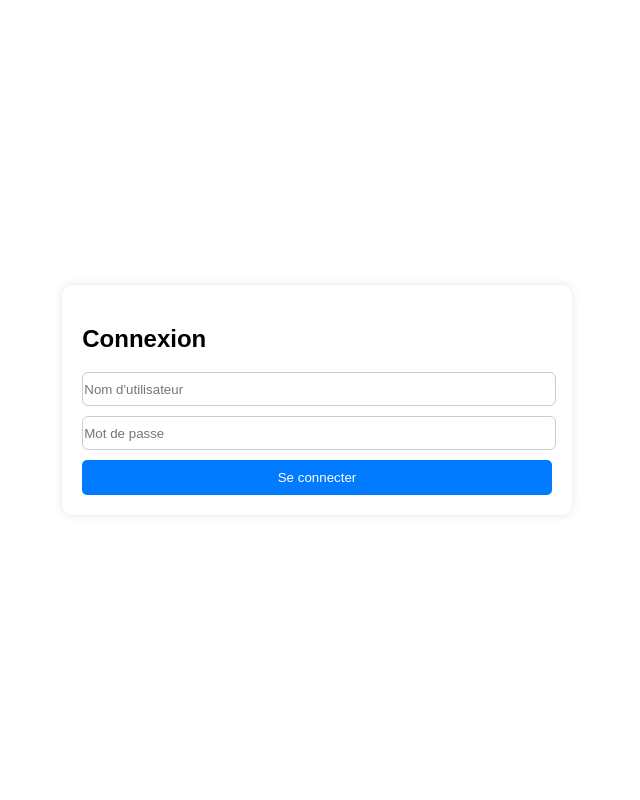
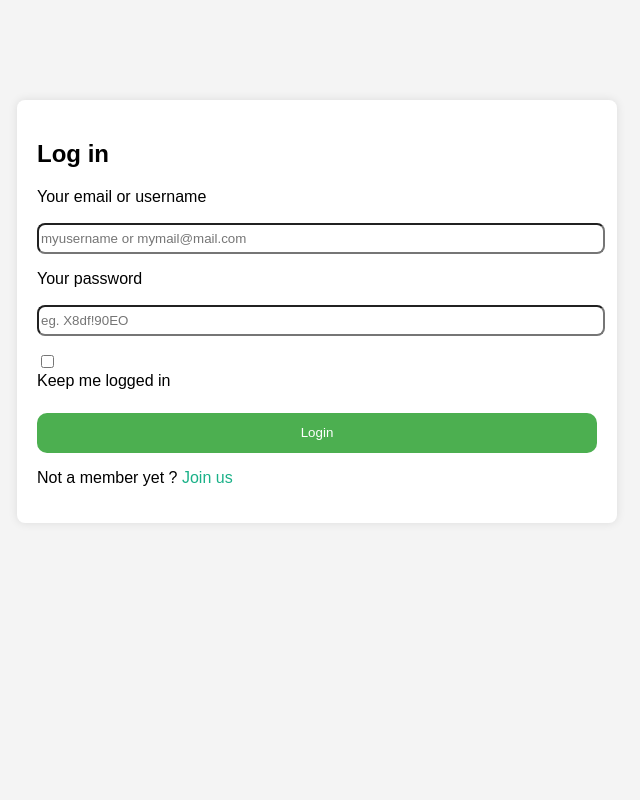
Before and after one commit to lemadnightofficiel/Gestion-Projet-Suivi-Medical, a Flask app: template templates/login.html in a window 1280 px wide. Shown: the whole page, without its empty margins (323-963 px from the left). Run offline with Flask 3, Linux system fonts and the light colour scheme; the template is opened without the code that fills it, so the values that code supplies are empty.

Commit message:
modification template

```diff
--- a/static/login.css
+++ b/static/login.css
@@ -1,36 +1,61 @@
 body {
-    justify-content: center;
-    align-items: center;
-    height: 100vh;
     font-family: Arial, sans-serif;
-    margin: 0;
-    padding: 0;
-    background-color: white;
-    display: flex;
+    background-color: #f4f4f4;
 }
-#container {
+
+main {
+    width: 600px;
+    margin: 0 auto;
+    margin-top: 100px;
+}
+
+.form {
     background-color: #fff;
     padding: 20px;
+    border-radius: 8px;
+    box-shadow: 0 0 10px rgba(13, 8, 8, 0.1);
+}
+
+h1 {
+    font-size: 24px;
+    margin-bottom: 20px;
+}
+
+input[type="text"],
+input[type="password"],
+input[type="email"],
+input[type="submit"],
+label {
+    display: block;
+    margin-bottom: 10px;
+    border-radius: 8px;
+    width: 100%;
+    height: 25px;
+}
+
+input[type="submit"] {
+    background-color: #4CAF50;
     border-radius: 10px;
-    box-shadow: 0 0 10px rgba(0, 0, 0, 0.1);
+    cursor: pointer;
+    color: white;
+    border: none;
+    padding: 10px;
+    height: 40px;
 }
-input[type="text"], input[type="password"] {
-    width: 100%;
-    height: 30px;
-    padding: 1px;
-    margin-bottom: 10px;
-    border: 1px solid #ccc;
-    border-radius: 6px;
+
+input[type="submit"]:hover {
+    background-color: #45a049;
 }
-input[type="submit"] {
-    width: 100%;
-    padding: 10px;
-    border: none;
-    border-radius: 5px;
-    background-color: #007bff;
-    color: #fff;
-    cursor: pointer;
+
+.link {
+    margin-top: 15px;
 }
-input[type="submit"]:hover {
-    background-color: #0056b3;
+
+.link a {
+    text-decoration: none;
+    color: #1ab188;
 }
+
+.link a:hover {
+    text-decoration: underline;
+}
--- a/templates/form.html
+++ b/templates/form.html
@@ -15,6 +15,9 @@
         <ul>
             <li><a href="index.html">Accueil</a></li>
         </ul>
+        <form class="logout" action="/logout" method="post">
+            <input type="submit" value="Déconnexion">
+        </form>
     </header>
     <main>
         <form  action="#" method="post">
--- a/templates/login.html
+++ b/templates/login.html
@@ -1,19 +1,37 @@
 <!DOCTYPE html>
-<html lang="fr">
+<html lang="en">
 <head>
     <meta charset="UTF-8">
     <meta name="viewport" content="width=device-width, initial-scale=1.0">
-    <title>{%block title%}homme {% endblock %}</title>
+    <title>Registration F</title>
     <link rel="stylesheet" href="../static/login.css">
 </head>
 <body>
-     <div id="container">
-        <h2>Connexion</h2>
-        <form action="/login" method="post">
-            <input type="text" name="username" placeholder="Nom d'utilisateur" required>
-            <input type="password" name="password" placeholder="Mot de passe" required>
-            <input type="submit" value="Se connecter">
-        </form>
-    </div>
+    <main>
+            <article id="login" class="form">
+                <form action="" autocomplete="on" method="post">
+                    <h1>Log in</h1>
+                    <p>
+                        <label for="username" class="uname" data-icon="u">Your email or username</label>
+                        <input id="username" name="username" required="required" type="text" placeholder="myusername or mymail@mail.com" />
+                    </p>
+                    <p>
+                        <label for="password" class="youpasswd" data-icon="p">Your password</label>
+                        <input id="password" name="password" required="required" type="password" placeholder="eg. X8df!90EO" />
+                    </p>
+                    <p class="keeplogin">
+                        <input type="checkbox" name="loginkeeping" id="loginkeeping" value="loginkeeping" />
+                        <label for="loginkeeping">Keep me logged in</label>
+                    </p>
+                    <p class="login button">
+                        <input type="submit" value="Login" name="login" />
+                    </p>
+                    <p class="link">
+                        Not a member yet ?
+                        <a href="join-us.html" class="to_register">Join us</a>
+                    </p>
+                </form>
+            </article>
+    </main>
 </body>
 </html>
```
Also changed, not shown: static/form.css (+30 -10 lines), static/index.css (deleted, +0 -56 lines), static/join-us.css (added, +93 -0 lines), static/rapport.css (+25 -45 lines), templates/index.html (deleted, +0 -31 lines), templates/join-us.html (added, +59 -0 lines), templates/rapport.html (+3 -5 lines).
